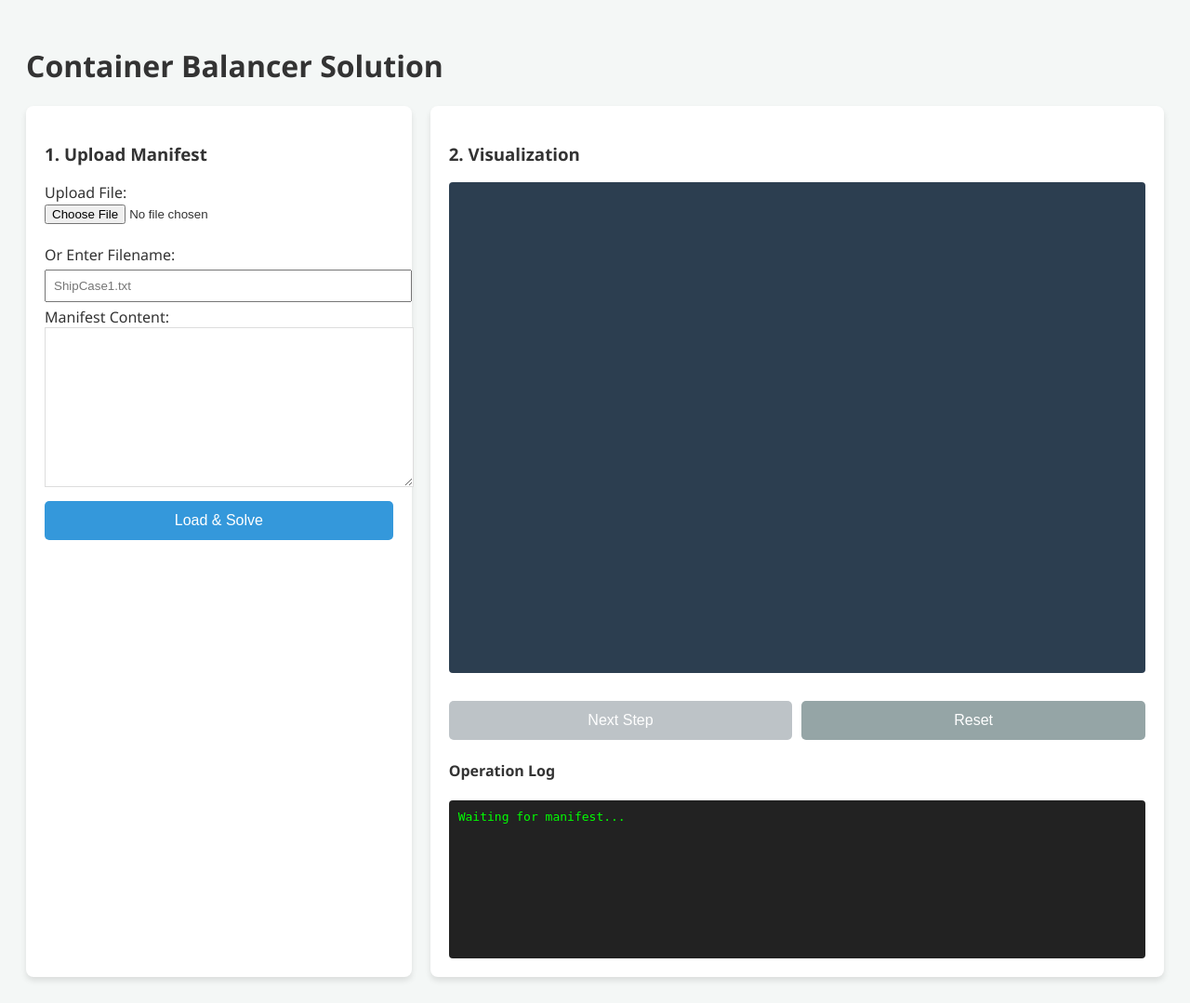
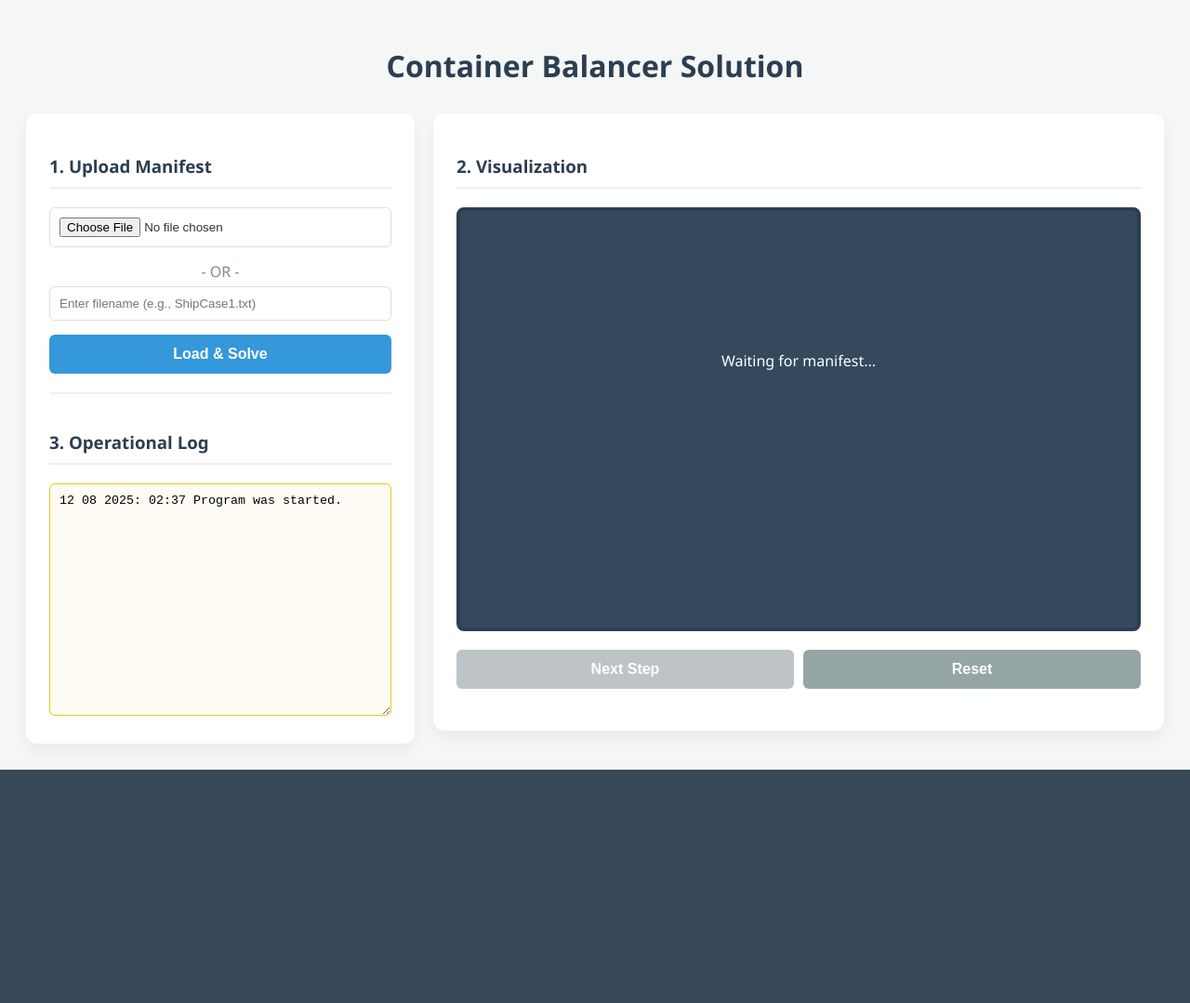
Before and after one commit to sunbrandon/cs179-p3, a Flask app: page / in a window 1280 px wide. Shown: the whole page at 93% size. After the commit the page ends 828 px from the top, so only its background shows below. Run offline with Flask 3, Linux system fonts and the light colour scheme.

Commit message:
Added log file

```diff
--- a/app.py
+++ b/app.py
@@ -1,17 +1,93 @@
-from flask import Flask, render_template, request
+from flask import Flask, render_template, request, Response
 from balancer.Problem import Problem
 from balancer.Node import SHIP_ROWS, SHIP_COLS
 import os
 import time
+import sys
+import signal
+from datetime import datetime
 
 app = Flask(__name__)
 MANIFEST_DIR = "manifests"
+
+SESSION_START_TIME = datetime.now()
+FULL_LOG = []
+
+CURRENT_LOG_STRING = ""
+
+def get_desktop_path():
+    return os.path.join(os.path.expanduser("~"), "Desktop")
+
+def write_to_log(message):
+    """Appends a timestamped message to the global log state."""
+    global CURRENT_LOG_STRING
+    timestamp = datetime.now().strftime("%m %d %Y: %H:%M")
+    entry = f"{timestamp} {message}"
+
+    FULL_LOG.append(entry)
+
+    if CURRENT_LOG_STRING:
+        CURRENT_LOG_STRING += "\n" + entry
+    else:
+        CURRENT_LOG_STRING = entry
+
+    return entry
+
+def save_session_log_to_desktop():
+    """Writes the CURRENT_LOG_STRING to the Desktop on exit."""
+    write_to_log("Program was shut down.")
+
+    filename = f"FormosaSolutionsPort{SESSION_START_TIME.strftime('%m_%d_%Y_%H%M')}.txt"
+    filepath = os.path.join(get_desktop_path(), filename)
+
+    try:
+        with open(filepath, "w") as f:
+            f.write(CURRENT_LOG_STRING)
+        print(f"\n[SYSTEM] Log file saved to Desktop: {filepath}")
+    except Exception as e:
+        print(f"\n[ERROR] Could not save log to desktop: {e}")
+
+def signal_handler(sig, frame):
+    print("\n[SYSTEM] Closing program...")
+    save_session_log_to_desktop()
+    sys.exit(0)
+
+signal.signal(signal.SIGINT, signal_handler)
+
+@app.route("/update_log", methods=["POST"])
+def update_log():
+    """Receives edited log text from the browser and updates the server state."""
+    global CURRENT_LOG_STRING
+    try:
+        new_content = request.data.decode("utf-8")
+        CURRENT_LOG_STRING = new_content
+        return "OK", 200
+    except Exception as e:
+        print(f"Error syncing log: {e}")
+        return "Error", 500
+
+def write_outbound_manifest(ship_state, original_filename):
+    base_name = original_filename.replace(".txt", "")
+    out_name = f"{base_name}OUTBOUND.txt"
+    filepath = os.path.join(get_desktop_path(), out_name)
+    try:
+        with open(filepath, "w") as f:
+            for r in range(SHIP_ROWS):
+                for c in range(SHIP_COLS):
+                    slot = ship_state[r][c]
+                    line = f"[{r+1:02},{c+1:02}], {{{slot.weight:05}}}, {slot.description}\n"
+                    f.write(line)
+        return out_name
+    except Exception as e:
+        print(f"Error writing outbound: {e}")
+        return None
 
 class CapturingProblem(Problem):
     def __init__(self, manifest_text):
         super().__init__(manifest_text)
         self.steps = []
         self.total_cost = 0
+        self.final_node = None
 
     def solution_log(self, goalNode):
         solution_nodes = []
@@ -19,14 +95,12 @@ class CapturingProblem(Problem):
         while current_node:
             solution_nodes.append(current_node)
             current_node = current_node.parent
-
         solution_nodes.reverse()
-
         for node in solution_nodes:
             if node.prev_state:
                 self.steps.append(node.prev_state)
-
         self.total_cost = goalNode.g_cost
+        self.final_node = goalNode
 
 def grid_to_json(ship_state):
     grid_data = []
@@ -45,6 +119,11 @@ def grid_to_json(ship_state):
 
 @app.route("/", methods=["GET", "POST"])
 def index():
+    global CURRENT_LOG_STRING
+
+    if not FULL_LOG:
+        write_to_log("Program was started.")
+
     manifest_text = ""
     error = None
     steps = None
@@ -53,7 +132,6 @@ def index():
     time_taken = None
 
     if request.method == "POST":
-
         uploaded = request.files.get("file")
         if uploaded and uploaded.filename:
             if uploaded.filename.lower().endswith(".txt"):
@@ -81,29 +159,62 @@ def index():
 
         if manifest_text.strip():
             try:
+                container_count = 0
                 start_time = time.time()
-
                 solver = CapturingProblem(manifest_text)
-
                 initial_tuple_grid = solver.initial_state.state
                 grid_json = grid_to_json(initial_tuple_grid)
 
+                for r in range(SHIP_ROWS):
+                    for c in range(SHIP_COLS):
+                        slot = initial_tuple_grid[r][c]
+                        if slot.description not in ("UNUSED", "NAN"):
+                            container_count += 1
+
+                write_to_log(f"Manifest {filename_display} is opened, there are {container_count} containers on the ship.")
+
                 solver.run_a_star()
-
                 final_time = time.time()
                 time_taken = round((final_time - start_time) * 1000)
-
                 steps = solver.steps
 
+                if steps:
+                    write_to_log(f"Balance solution found, it will require {len(steps)} moves/{solver.total_cost} minutes.")
+                    for step in steps:
+                        src, dst = step
+                        src_str = f"[{src[0]+1:02},{src[1]+1:02}]"
+                        dst_str = f"[{dst[0]+1:02},{dst[1]+1:02}]"
+                        write_to_log(f"{src_str} was moved to {dst_str}")
+
+                    out_filename = write_outbound_manifest(solver.final_node.state, filename_display)
+                    if out_filename:
+                        write_to_log(f"Finished a Cycle. Manifest {out_filename} was written to desktop, and a reminder pop-up to operator to send file was displayed.")
+                    else:
+                        write_to_log("Finished a Cycle. Error writing outbound manifest.")
+
+                elif solver.initial_state.is_balanced():
+                     write_to_log("Status: Ship is already balanced.")
+
                 if not steps and not solver.initial_state.is_balanced():
-                    error = "No solution found or ship is already balanced."
+                    error = "No solution found."
 
             except Exception as e:
                 error = f"Algorithm Error: {e}"
                 print(f"Error: {e}")
 
-    return render_template("index.html", error=error, manifest=manifest_text, grid=grid_json, steps=steps, filename=filename_display, time=time_taken)
+    return render_template(
+        "index.html",
+        error=error,
+        manifest=manifest_text,
+        grid=grid_json,
+        steps=steps,
+        filename=filename_display,
+        time=time_taken,
+        log_content=CURRENT_LOG_STRING
+    )
 
 if __name__ == "__main__":
     os.makedirs(MANIFEST_DIR, exist_ok=True)
-    app.run(debug=True)
+    if not FULL_LOG:
+        write_to_log("Program was started.")
+    app.run(debug=True, use_reloader=False)
--- a/templates/index.html
+++ b/templates/index.html
@@ -9,32 +9,64 @@
             --panel-bg: #ffffff;
             --primary: #2c3e50;
             --accent: #3498db;
+            --success: #27ae60;
+            --warning: #f39c12;
+            --danger: #c0392b;
         }
-        body { font-family: 'Segoe UI', sans-serif; padding: 20px; background: var(--bg-color); color: #333; }
+        body { font-family: 'Segoe UI', Tahoma, Geneva, Verdana, sans-serif; padding: 20px; background: var(--bg-color); color: #333; }
 
-        .layout { display: flex; gap: 20px; max-width: 1400px; margin: 0 auto; }
-        .control-panel { flex: 1; background: var(--panel-bg); padding: 20px; border-radius: 8px; box-shadow: 0 4px 6px rgba(0,0,0,0.1); }
-        .visual-panel { flex: 2; background: var(--panel-bg); padding: 20px; border-radius: 8px; box-shadow: 0 4px 6px rgba(0,0,0,0.1); }
+        h1 { color: var(--primary); text-align: center; margin-bottom: 30px; }
 
-        textarea { width: 100%; height: 150px; font-family: monospace; border: 1px solid #ddd; padding: 10px; }
-        input[type="text"] { width: 100%; padding: 8px; margin: 5px 0; }
+        .layout { display: flex; gap: 20px; max-width: 1400px; margin: 0 auto; align-items: flex-start; }
+
+        .control-panel, .visual-panel {
+            background: var(--panel-bg);
+            padding: 25px;
+            border-radius: 12px;
+            box-shadow: 0 8px 16px rgba(0,0,0,0.05);
+        }
+
+        .control-panel { flex: 1; display: flex; flex-direction: column; gap: 20px; }
+        .visual-panel { flex: 2; }
+
+        label { font-weight: 600; color: var(--primary); font-size: 0.9em; }
+
+        textarea {
+            width: 100%;
+            font-family: 'Courier New', monospace;
+            border: 1px solid #ddd;
+            padding: 10px;
+            border-radius: 6px;
+            resize: vertical;
+            box-sizing: border-box;
+        }
+
+        input[type="text"], input[type="file"] {
+            width: 100%;
+            padding: 10px;
+            border: 1px solid #ddd;
+            border-radius: 6px;
+            box-sizing: border-box;
+        }
 
         button {
             background: var(--accent); color: white; border: none; padding: 12px 20px;
-            border-radius: 5px; cursor: pointer; width: 100%; font-size: 16px; margin-top: 10px;
+            border-radius: 6px; cursor: pointer; width: 100%; font-size: 16px; font-weight: 600;
+            transition: background 0.2s;
         }
-        button:hover { opacity: 0.9; }
+        button:hover { background: #2980b9; }
         button:disabled { background: #bdc3c7; cursor: not-allowed; }
 
         .ship-bay {
             display: grid;
             grid-template-columns: repeat(12, 1fr);
-            grid-template-rows: repeat(8, 60px);
+            grid-template-rows: repeat(8, 50px);
             gap: 4px;
-            background: #2c3e50;
+            background: #34495e;
             padding: 10px;
-            border-radius: 4px;
+            border-radius: 8px;
             margin-bottom: 20px;
+            border: 4px solid #2c3e50;
         }
 
         .slot {
@@ -44,13 +76,14 @@
             flex-direction: column;
             align-items: center;
             justify-content: center;
-            font-size: 11px;
+            font-size: 10px;
             text-align: center;
             overflow: hidden;
             position: relative;
+            border-radius: 2px;
         }
 
-        .slot.nan { background: #7f8c8d; border-color: #7f8c8d; }
+        .slot.nan { background: #95a5a6; border-color: #7f8c8d; opacity: 0.5; }
         .slot.unused { background: #fff; }
         .slot.container {
             background: #e67e22;
@@ -59,26 +92,24 @@
             box-shadow: inset 0 0 0 2px rgba(0,0,0,0.1);
         }
 
-        .name-tag { font-size: 10px; white-space: nowrap; overflow: hidden; max-width: 90%; text-overflow: ellipsis; }
-        .weight-tag { font-size: 9px; opacity: 0.8; }
-        .coord-tag { position: absolute; top: 1px; left: 2px; font-size: 8px; color: rgba(0,0,0,0.3); }
+        .name-tag { font-size: 9px; white-space: nowrap; overflow: hidden; max-width: 90%; text-overflow: ellipsis; }
+        .weight-tag { font-size: 8px; opacity: 0.8; }
+        .coord-tag { position: absolute; top: 1px; left: 2px; font-size: 7px; color: rgba(0,0,0,0.3); }
 
-        .log-box {
-            background: #222; color: #0f0; font-family: monospace; padding: 10px;
-            height: 150px; overflow-y: auto; border-radius: 4px;
+        .highlight-src {
+            background-color: var(--danger) !important;
+            color: #fff !important;
+            border: 2px solid #96281b !important;
+            transform: scale(0.95);
+        }
+        .highlight-dst {
+            background-color: var(--success) !important;
+            color: #fff !important;
+            border: 2px solid #1e8449 !important;
+            transform: scale(1.05);
         }
 
-        .highlight-src {
-            background-color: #e74c3c !important;
-            color: #fff !important;
-            border: 2px solid #c0392b !important;
-        }
-
-        .highlight-dst {
-            background-color: #2ecc71 !important;
-            color: #fff !important;
-            border: 2px solid #27ae60 !important;
-        }
+        .section-header { border-bottom: 2px solid #eee; padding-bottom: 10px; margin-bottom: 20px; color: var(--primary); }
 
     </style>
 </head>
@@ -88,46 +119,46 @@
 
 <div class="layout">
     <div class="control-panel">
-        <h3>1. Upload Manifest</h3>
-        {% if error %}
-            <div style="color: red; padding: 10px; background: #fee; border-left: 4px solid red;">{{ error }}</div>
-        {% endif %}
+        <div>
+            <h3 class="section-header">1. Upload Manifest</h3>
+            {% if error %}
+                <div style="color: #c0392b; padding: 10px; background: #fadbd8; border-radius: 4px; margin-bottom: 10px;">{{ error }}</div>
+            {% endif %}
 
-        <form method="POST" action="/" enctype="multipart/form-data">
-            <label>Upload File:</label><br>
-            <input type="file" name="file" accept=".txt"><br><br>
+            <form method="POST" action="/" enctype="multipart/form-data">
+                <input type="file" name="file" accept=".txt" style="margin-bottom: 10px;">
+                <div style="text-align: center; margin: 5px 0; color: #7f8c8d;">- OR -</div>
+                <input type="text" name="filename" placeholder="Enter filename (e.g., ShipCase1.txt)" value="{{ filename }}">
+                <textarea name="manifest" placeholder="Raw manifest content..." style="display:none;">{{ manifest }}</textarea>
+                <button type="submit" style="margin-top: 15px;">Load & Solve</button>
+            </form>
+        </div>
 
-            <label>Or Enter Filename:</label>
-            <input type="text" name="filename" placeholder="ShipCase1.txt" value="{{ filename }}">
-
-            <label>Manifest Content:</label>
-            <textarea name="manifest">{{ manifest }}</textarea>
-
-            <button type="submit">Load & Solve</button>
-        </form>
-
-        {% if time %}
-        <div style="margin-top: 15px; padding: 10px; background: #dff0d8; color: #3c763d;">
-            <strong>Solved in:</strong> {{ time }} ms
+        {% if log_content %}
+        <div style="border-top: 2px solid #eee; padding-top: 20px;">
+            <h3 class="section-header">3. Operational Log</h3>
+            <textarea id="log-editor" style="height: 250px; background: #fffcf5; border: 1px solid #f1c40f;">{{ log_content }}</textarea>
         </div>
         {% endif %}
     </div>
 
     <div class="visual-panel">
-        <h3>2. Visualization</h3>
+        <h3 class="section-header">2. Visualization</h3>
 
         <div class="ship-bay" id="grid">
-            </div>
+            <div style="grid-column: span 12; text-align: center; color: white; padding: 140px;">Waiting for manifest...</div>
+        </div>
 
-        <div style="display: flex; gap: 10px; margin-bottom: 10px;">
+        <div style="display: flex; gap: 10px; margin-bottom: 20px;">
             <button onclick="nextStep()" id="btnNext" disabled>Next Step</button>
             <button onclick="resetGrid()" id="btnReset" style="background: #95a5a6;" disabled>Reset</button>
         </div>
 
-        <h4>Operation Log</h4>
-        <div class="log-box" id="log">
-            {% if not grid %}Waiting for manifest...{% endif %}
+        {% if time %}
+        <div style="margin-bottom: 10px; padding: 10px; background: #d4efdf; color: #1e8449; border-radius: 4px;">
+            <strong>Solved in:</strong> {{ time }} ms
         </div>
+        {% endif %}
     </div>
 </div>
 
@@ -141,15 +172,22 @@
     if (initialGrid) {
         currentGrid = JSON.parse(JSON.stringify(initialGrid));
         renderGrid(currentGrid);
-        log("Manifest Loaded.");
 
         if (steps && steps.length > 0) {
             document.getElementById('btnNext').disabled = false;
             document.getElementById('btnReset').disabled = false;
-            log(`Solution found. Total moves: ${steps.length}`);
-        } else {
-            log("Ship is balanced or no solution needed.");
         }
+    }
+
+    const logEditor = document.getElementById('log-editor');
+    if (logEditor) {
+        logEditor.addEventListener('input', function() {
+            fetch('/update_log', {
+                method: 'POST',
+                body: logEditor.value,
+                headers: { 'Content-Type': 'text/plain' }
+            }).catch(err => console.error("Failed to sync log:", err));
+        });
     }
 
     function renderGrid(gridData) {
@@ -201,8 +239,6 @@
         const src = { r: move[0][0], c: move[0][1] };
         const dst = { r: move[1][0], c: move[1][1] };
 
-        log(`Step ${stepIndex + 1}: Move [${src.r+1},${src.c+1}] to [${dst.r+1},${dst.c+1}]`);
-
         const container = currentGrid[src.r][src.c];
         currentGrid[src.r][src.c] = { name: "UNUSED", weight: 0, r: src.r, c: src.c };
         currentGrid[dst.r][dst.c] = { ...container, r: dst.r, c: dst.c };
@@ -216,7 +252,6 @@
 
         if (stepIndex >= steps.length) {
             document.getElementById('btnNext').disabled = true;
-            log("Balancing Completed.");
         }
     }
 
@@ -225,13 +260,6 @@
         stepIndex = 0;
         renderGrid(currentGrid);
         document.getElementById('btnNext').disabled = false;
-        log("Grid reset.");
-    }
-
-    function log(msg) {
-        const box = document.getElementById('log');
-        box.innerHTML += `<div>> ${msg}</div>`;
-        box.scrollTop = box.scrollHeight;
     }
 </script>
 
```
